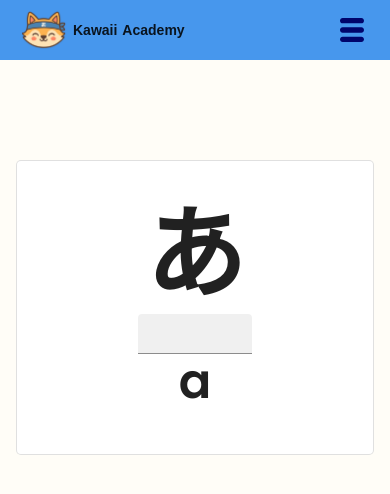
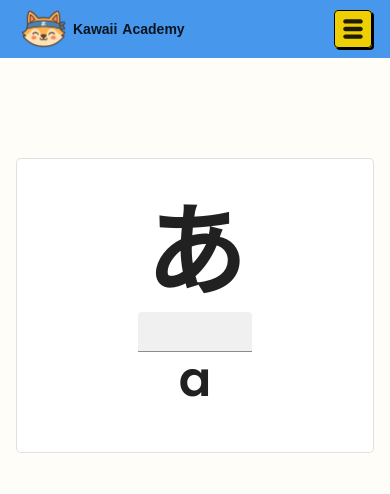
Before and after one commit to estebanT96/kawaii-academy, a React (Vite) app: page / in a window 390 px wide. Shown: the top 494 px of the page. Built offline with nearby package versions, Linux system fonts and the light colour scheme; a web font is replaced by a local one.

Commit message:
Styled mobile hamburger menu

```diff
--- a/src/components/MobileNavLinks.tsx
+++ b/src/components/MobileNavLinks.tsx
@@ -19,22 +19,22 @@ const MobileNavLinks = () => {
           onChange={(e) => navigate(e.target.value)}
           renderValue={() => (
             <Box display="flex" alignItems="center">
-              <TiThMenu size={32} color="rgb(0, 4, 108)"></TiThMenu>
+              <TiThMenu size={26} ></TiThMenu>
             </Box>
           )}
           IconComponent={() => null}
           sx={{
-            backgroundColor: "transparent",
-            "& .MuiOutlinedInput-notchedOutline": { border: "none" },
-            "&:hover .MuiOutlinedInput-notchedOutline": { border: "none" },
+            backgroundColor: "rgb(237, 207, 4)",
+            boxShadow: "2px 2px 0px black",
+            "& .MuiOutlinedInput-notchedOutline": { border: "1px solid black" },
             "&.Mui-focused .MuiOutlinedInput-notchedOutline": {
               border: "none",
             },
             "& .MuiSelect-select": {
-              paddingRight: "4px !important",
-              paddingLeft: "4px",
-              paddingTop: "4px",
-              paddingBottom: "4px",
+              paddingRight: "6px !important",
+              paddingLeft: "6px",
+              paddingTop: "6px",
+              paddingBottom: "6px",
               display: "flex",
               alignItems: "center",
             },
```
